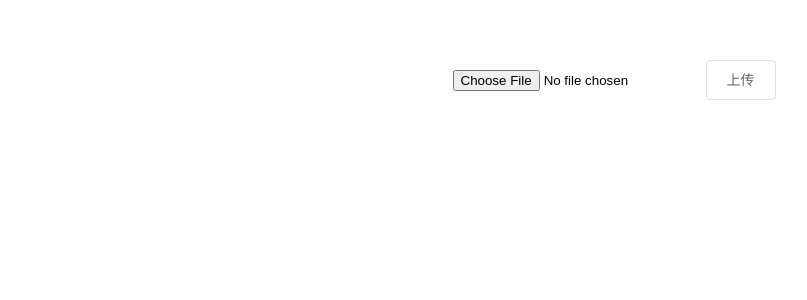
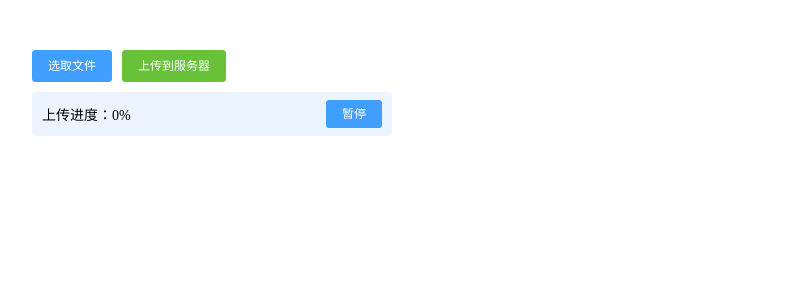
Before and after one commit to wenyuan/file-upload, a Vue app: page / in a window 1280 px wide. Shown: the top 300 px of the page, without its empty margins (26-833 px from the left). Built offline with nearby package versions, Linux system fonts and the light colour scheme.

Commit message:
refactor: rewrite view
Prepare to rewrite logic.

```diff
--- a/package.json
+++ b/package.json
@@ -8,6 +8,7 @@
     "lint": "vue-cli-service lint"
   },
   "dependencies": {
+    "axios": "^0.25.0",
     "core-js": "^3.6.5",
     "element-ui": "^2.15.6",
     "vue": "^2.6.11"
--- a/src/App.vue
+++ b/src/App.vue
@@ -1,39 +1,81 @@
 <template>
   <div id="app">
     <div class="file-upload">
-      <input type="file" @change="handleFileChange"/>
-      <el-button @click="handleUpload">上传</el-button>
+      <!-- 上传组件 -->
+      <el-upload action="#" :auto-upload="false" :show-file-list="false" :on-change="handleChange">
+        <el-button slot="trigger" size="small" type="primary">选取文件</el-button>
+        <el-button style="margin-left: 10px;" size="small" type="success" @click="handleUpload">上传到服务器</el-button>
+        <div slot="tip" class="el-upload__tip" v-if="file">待上传文件：{{ file.name }}</div>
+      </el-upload>
+      <!-- 进度显示 -->
+      <div class="progress-box">
+        <span>上传进度：{{ percent.toFixed() }}%</span>
+        <el-button type="primary" size="mini" @click="handleClickBtn">{{ upload | btnTextFilter}}</el-button>
+      </div>
     </div>
   </div>
 </template>
 
 <script>
-
 export default {
   name: 'App',
+  filters: {
+    btnTextFilter(val) {
+      return val ? '暂停' : '继续'
+    }
+  },
   data() {
     return {
-      file: null
+      file: null,
+      percent: 0,
+      upload: true,
+      percentCount: 0
     }
   },
   methods: {
     // 提交文件后触发
-    handleFileChange(e) {
-      const [file] = e.target.files
-      if (!file) return
-      // 将 data 重置为初始状态
-      Object.assign(this.$data, this.$options.data())
+    handleChange(file) {
       this.file = file
+      console.log(this.file)
     },
     // 点击上传按钮后触发
-    async handleUpload() {}
+    async handleUpload() {
+    },
+    // 将 File 对象转为 ArrayBuffer
+    fileToBuffer() {
+    },
+    // 生成文件切片
+    createFileChunk() {
+    },
+    // 上传文件切片
+    uploadChunks() {
+    },
+    // 发送合并指令
+    mergeUpload() {
+    },
+    // 按下暂停按钮
+    handleClickBtn() {
+    }
   }
 }
 </script>
 
 <style>
 .file-upload {
-  text-align: center;
-  margin-top: 60px;
+  margin-top: 50px;
+  margin-left: 50px;
+}
+
+.progress-box {
+  box-sizing: border-box;
+  width: 360px;
+  display: flex;
+  justify-content: space-between;
+  align-items: center;
+  margin-top: 10px;
+  padding: 8px 10px;
+  background-color: #ecf5ff;
+  font-size: 14px;
+  border-radius: 4px;
 }
 </style>
```
Also changed, not shown: 1 other file (tests, documents, lock files or other folders).
